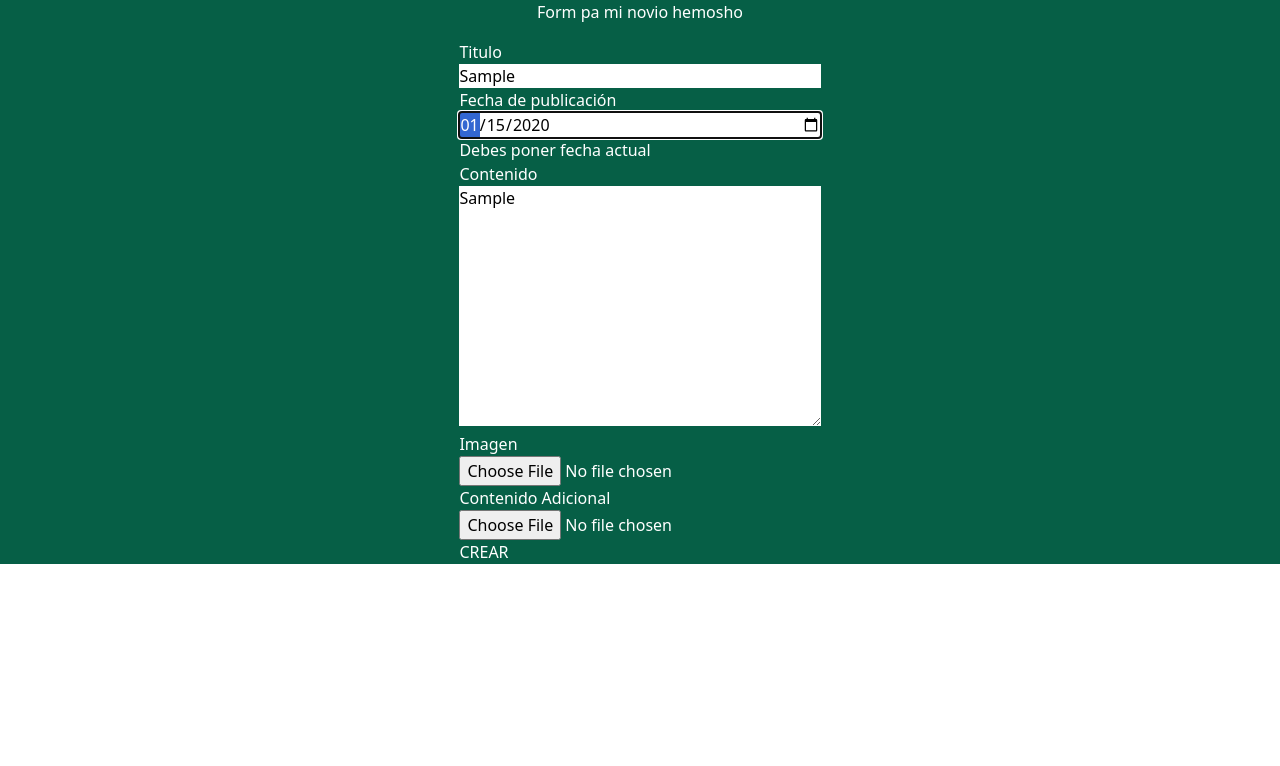
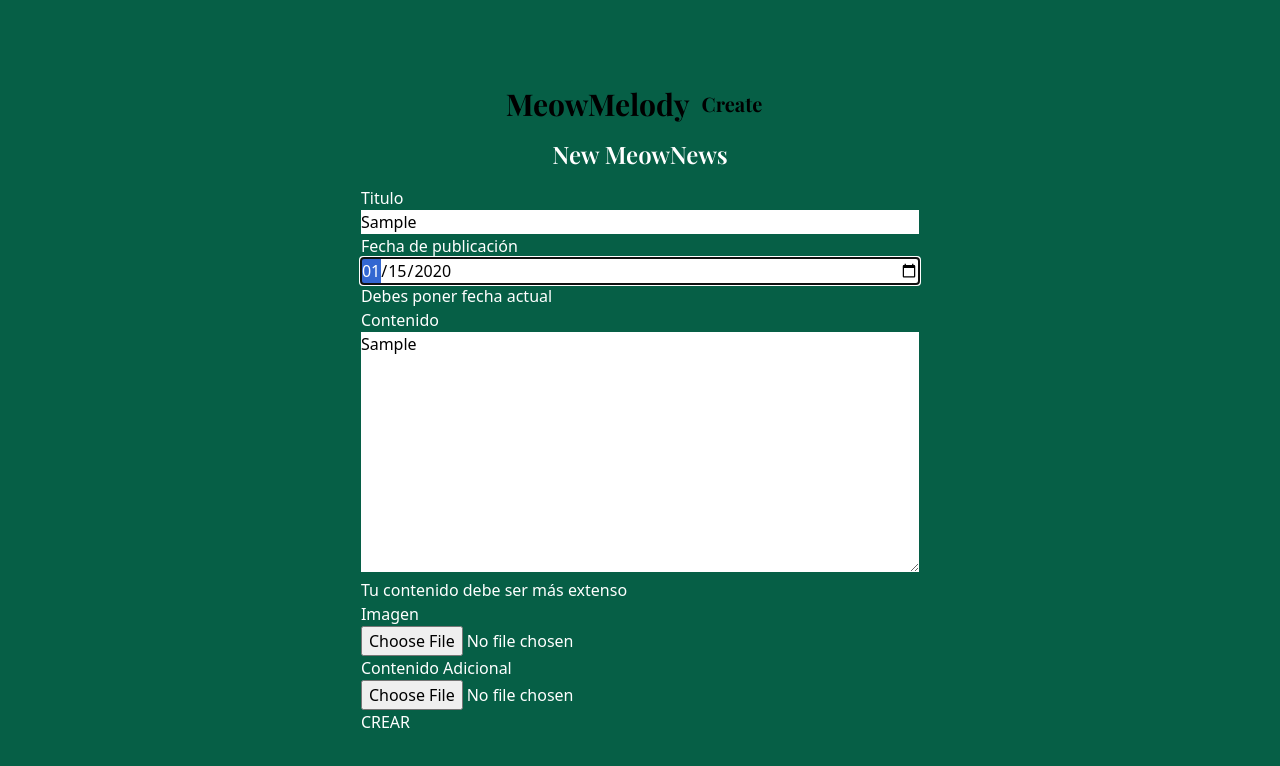
Before and after one commit to Jkose7/Blog-MeowMelody, a React (Vite) app: page /createNew in a window 1280 px wide. Both pictures are taken after typing "Sample", "2020-01-15", "Sample" into the empty fields and a click on the button "CREAR". Shown: the top 766 px of the page. Built offline with nearby package versions, Linux system fonts and the light colour scheme; a web font is replaced by a local one.

Commit message:
Nav New MeowNews

```diff
--- /dev/null
+++ b/src/components/nav.jsx
@@ -0,0 +1,23 @@
+import { Link } from "react-router-dom"
+import PropTypes from 'prop-types'
+
+export function Nav ({children}) {
+    return(
+        <nav className="bg-transparent flex justify-between font-titulos font-bold items-center text-black dark:text-primary-color h-14 relative pt-5">
+                <div className="text-3xl z-10">
+                    MeowMelody
+                </div>
+
+                <div className="">
+                    <Link className="text-xl px-3 py-1" to='/createNew'>
+                        Create
+                    </Link>
+                    {children}
+                </div>
+        </nav>
+    )
+}
+
+Nav.propTypes = {
+    children:PropTypes.node
+}
--- a/src/pages/createNew.jsx
+++ b/src/pages/createNew.jsx
@@ -1,6 +1,6 @@
-
+import { Nav } from '../components/nav';
 import {useForm} from 'react-hook-form'
-import { FormError } from '../components/formError';
+//import { FormError } from '../components/formError';
 
 export function CreateNews () {
 
@@ -15,8 +15,9 @@ export function CreateNews () {
     })
 
     return(
-        <section className="bg-emerald-800 flex justify-center items-center flex-col gap-4 min-h-screen]">
-            <h1 className="text-white">Form pa mi novio hemosho</h1>
+        <section className="bg-emerald-800 flex justify-center items-center flex-col gap-4  absolute h-full w-full">
+            <Nav/>
+            <h1 className="font-titulos font-semibold text-white text-2xl">New MeowNews</h1>
 
 
 
@@ -81,14 +82,22 @@ export function CreateNews () {
                 className="block">Contenido</label>
                 <textarea name="" id="" cols="30" rows="10"
                 {...register("Contenido",{
-                    required: true
+                    required: {
+                        value:true,
+                        message: "El contenido es obligatorio"
+                    },
+                    minLength: {
+                        value: 50,
+                        message: "Tu contenido debe ser más extenso"
+                    },
+                    maxLength: {
+                        value: 1000,
+                        message: "Tu contenido debe ser menos extenso"
+                    }
                  })}
                 className='w-full text-black'></textarea>
                 {
-                  errors.Contenido  && <FormError
-                  campo="El contenido"
-                  error="es requerido"
-                  />
+                  errors.Contenido  && <span>{errors.Contenido.message}</span>
                 }
 
                 {/*IMAGEN */}
@@ -112,6 +121,8 @@ export function CreateNews () {
                     CREAR
                 </button>
             </form>
+
+
         </section>
     )
 }
--- a/src/pages/index.jsx
+++ b/src/pages/index.jsx
@@ -1,9 +1,10 @@
-import { Link } from "react-router-dom"
+
 
 import { AsideNews } from "../components/asideNews"
 import { ChangeTheme } from "../components/changeTheme"
 import { ButtonCreateNew } from "../components/buttonCreateNew"
 import { MainNew } from "../components/mainNew"
+import { Nav } from "../components/nav"
 
 import { useEffect, useState } from 'react'
 
@@ -34,18 +35,9 @@ export function Index() {
 
     return (
         <section className="mx-5 md:mx-16 lg:mx-28 xl:mx-80 gap-5 flex flex-col h-screen">
-            <nav className="bg-transparent flex justify-between font-titulos font-bold items-center text-black dark:text-primary-color h-14 relative pt-5">
-                <div className="text-3xl z-10">
-                    MeowMelody
-                </div>
-
-                <div className="">
-                    <Link className="text-xl px-3 py-1" to='/createNew'>
-                        Create
-                    </Link>
-                    <ChangeTheme toggleTheme={toggleTheme} theme={theme} />
-                </div>
-            </nav>
+            <Nav>
+                <ChangeTheme toggleTheme={toggleTheme} theme={theme} />
+            </Nav>
 
             <section className="h-screen flex gap-1 flex-col">
 
```
